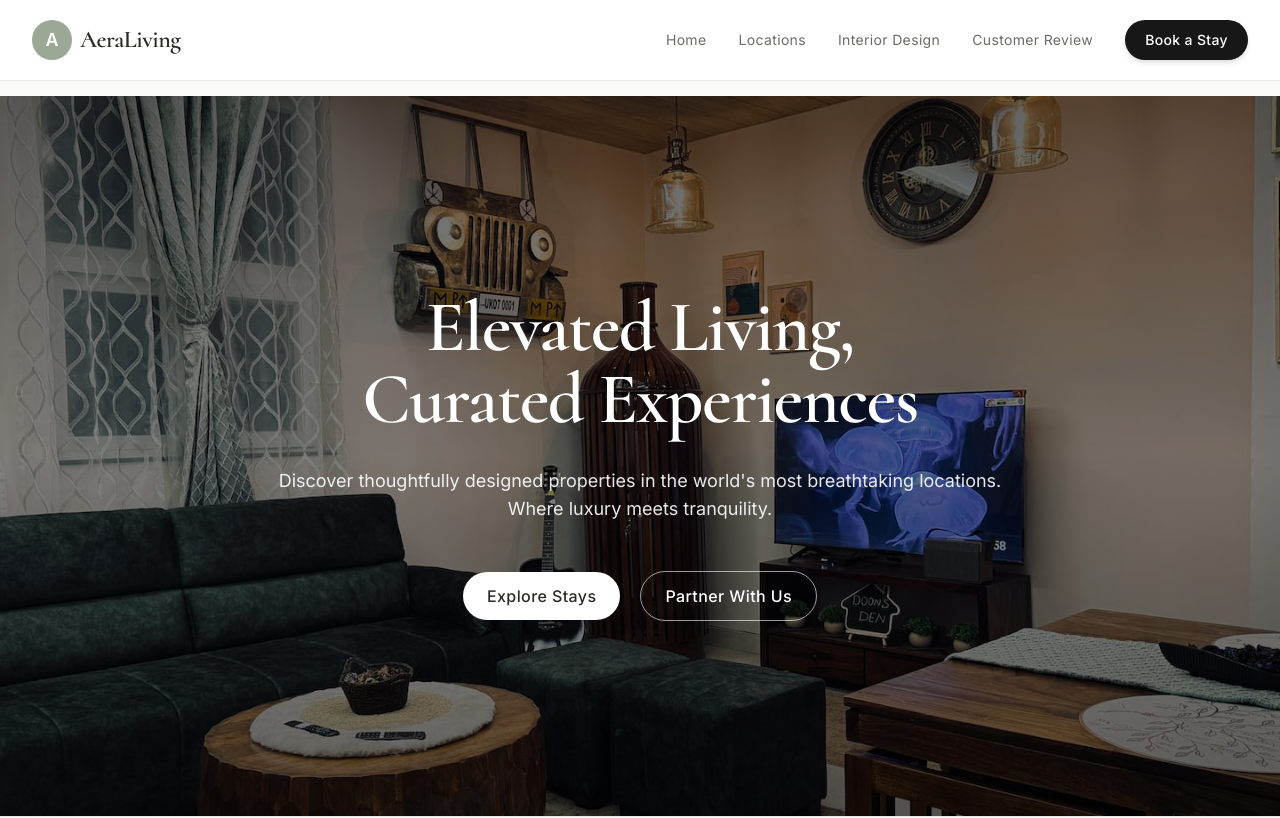
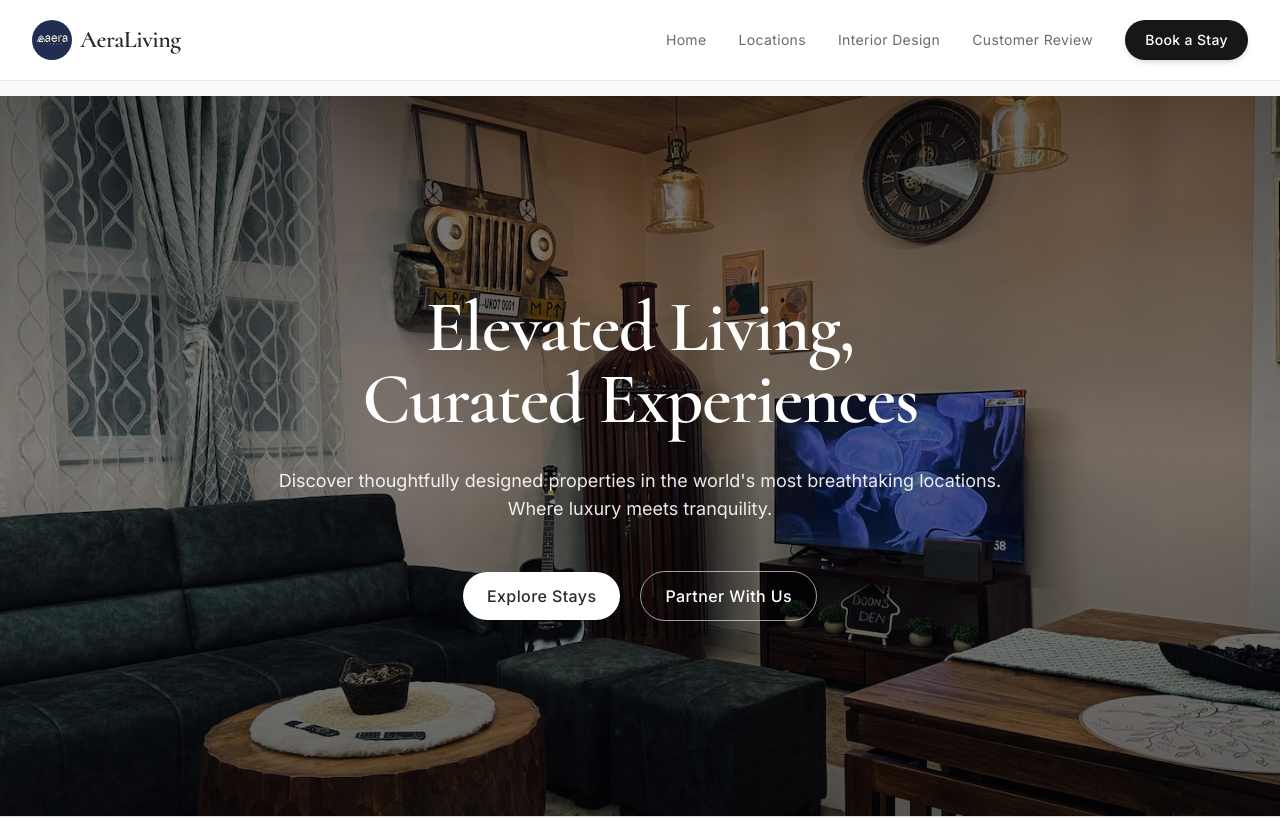
Before and after one commit to Paranormal31/aera-living, a Next.js app: page / in a window 1280 px wide. Shown: the top 818 px of the page. Built offline with nearby package versions, Linux system fonts and the light colour scheme.

Commit message:
Use image logo in navigation

```diff
--- a/components/Navigation.tsx
+++ b/components/Navigation.tsx
@@ -1,6 +1,7 @@
 "use client";
 
 import Link from "next/link";
+import Image from "next/image";
 import { useState } from "react";
 import { Menu, X } from "lucide-react";
 import { Button } from "./ui/button";
@@ -22,9 +23,14 @@
         <div className="flex justify-between items-center h-20">
           {/* Logo */}
           <Link href="/" className="flex items-center space-x-2">
-            <div className="w-10 h-10 bg-secondary rounded-full flex items-center justify-center">
-              <span className="text-lg font-semibold text-white">A</span>
-            </div>
+            <Image
+              src="/brand/aeraliving-logo.jpeg"
+              alt="AeraLiving logo"
+              width={40}
+              height={40}
+              className="h-10 w-10 rounded-full object-cover"
+              priority
+            />
             <span className="font-['Cormorant'] text-2xl font-semibold tracking-[-0.02em]">
               AeraLiving
             </span>
```
Also changed, not shown: public/brand/aeraliving-logo.jpeg (added).
